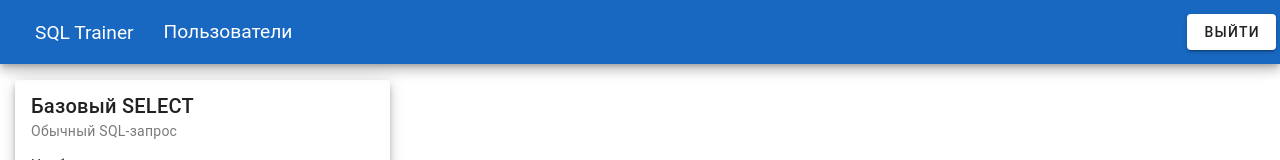
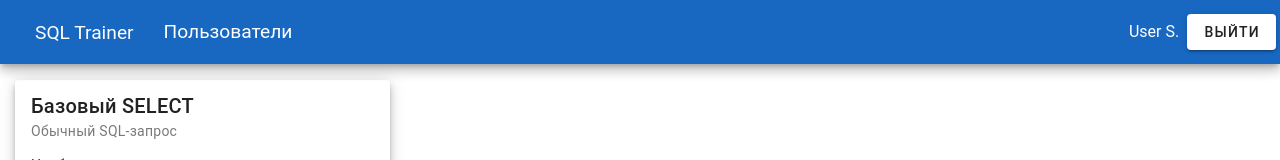
Before and after one commit to Diagorn/sql-trainer, a Vue app in the folder src/main/frontend/: page / in a window 1280 px wide. Shown: the top 160 px of the page. Built offline with nearby package versions, Linux system fonts and the light colour scheme; sample sign-in values are in the browser's storage.

Commit message:
added user initials to navbar

```diff
--- a/src/main/frontend/src/components/common/Navbar.vue
+++ b/src/main/frontend/src/components/common/Navbar.vue
@@ -1,10 +1,19 @@
 <script>
+import {getUserFioShort} from "@/helper/auth.helper.js";
+
 export default {
   name: 'app-navbar',
   methods: {
     logout() {
       this.$store.dispatch('auth/logout');
       this.$router.push('/login');
+    }
+  },
+  computed: {
+    userFioShort() {
+      const user = JSON.parse(localStorage.getItem('user'))
+      console.log(user)
+      return getUserFioShort(user)
     }
   }
 }
@@ -34,6 +43,7 @@ export default {
         </v-toolbar-items>
       </div>
       <v-spacer/>
+      <span class="mr-2"> {{ userFioShort }} </span>
       <v-btn variant="elevated" @click="logout">Выйти</v-btn>
     </v-app-bar>
   </v-layout>
--- /dev/null
+++ b/src/main/frontend/src/helper/auth.helper.js
@@ -0,0 +1,7 @@
+export function getUserFioShort(user) {
+    let fio = `${user.lastName} ${user.firstName.charAt(0)}.`
+    if (user.middleName) {
+        fio += ` ${user.middleName.charAt(0)}.`
+    }
+    return fio
+}
```
Also changed, not shown: 2 other files (tests, documents, lock files or other folders).
